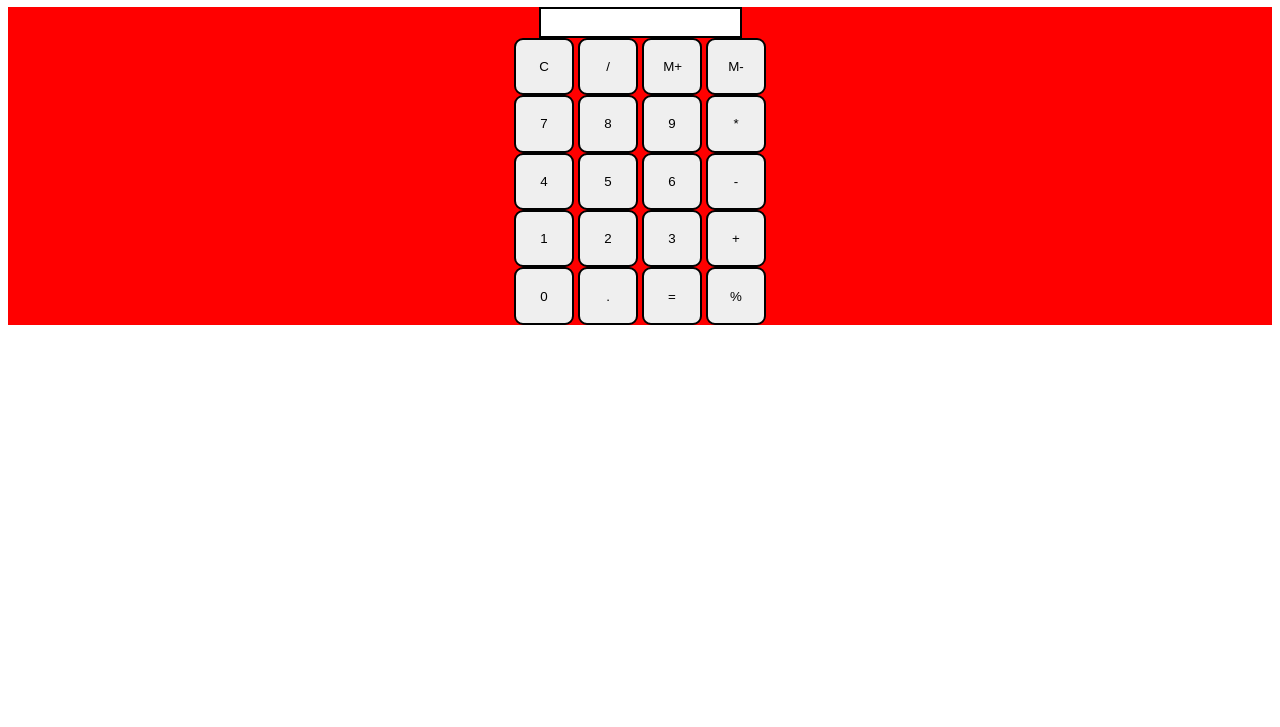
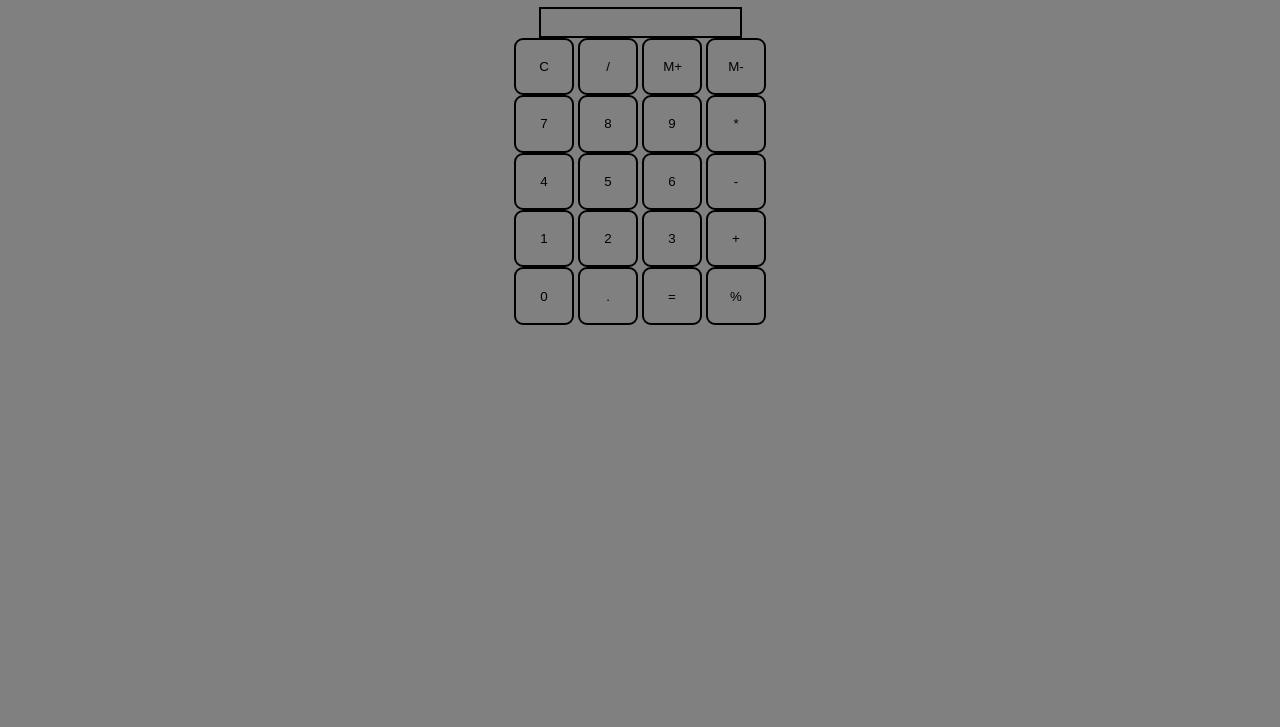
Before and after one commit to y1shubham/Paas_calculator, a plain HTML site: page index.html in a window 1280 px wide. Shown: the part 73-800 px from the top of the page. Drawn offline with Linux system fonts and the light colour scheme.

Commit message:
backgroud

```diff
--- a/design.css
+++ b/design.css
@@ -1,8 +1,10 @@
+* {
+    background: grey;
+}
 h1{
     text-align: center;
 }
 #container{
-    background:red;
     margin: auto;
     max-width: 10 rem;
     display: flex;
```
